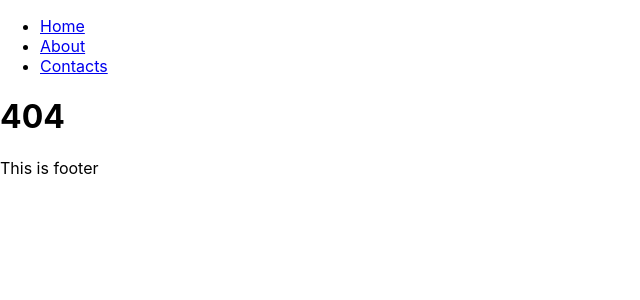
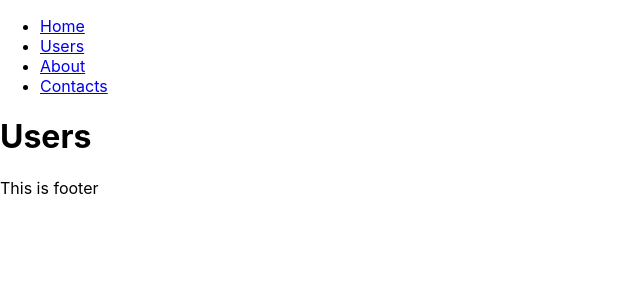
Before and after one commit to fc-fullstack-courses/react-lessons, a React (Create React App) app: page /users in a window 1280 px wide. Before the commit this address had no page. Shown: the top 300 px of the page, without its empty margins (0-640 px from the left). Built offline with nearby package versions, Linux system fonts and the light colour scheme.

Commit message:
Add UsersPage

```diff
--- a/src/App.js
+++ b/src/App.js
@@ -7,6 +7,7 @@ import AboutPage from './pages/About';
 import ContactsPage from './pages/ContactsPage';
 import HomePage from './pages/HomePage';
 import NotFoundPage from './pages/NotFoundPage';
+import UsersPage from './pages/UsersPage';
 
 function App() {
   return (
@@ -14,6 +15,7 @@ function App() {
       <Header />
       <Switch>
         <Route path="/" exact component={HomePage} />
+        <Route path="/users" component={UsersPage} />
 
         <Route
           path="/about"
--- a/src/components/Header/index.jsx
+++ b/src/components/Header/index.jsx
@@ -8,6 +8,7 @@ class Header extends Component {
         <nav>
           <ul>
             <li><Link to='/'>Home</Link></li>
+            <li><Link to='/users'>Users</Link></li>
             <li><Link to='/about'>About</Link></li>
             <li><Link to='/contacts'>Contacts</Link></li>
           </ul>
--- /dev/null
+++ b/src/pages/UsersPage/index.jsx
@@ -0,0 +1,9 @@
+function UsersPage() {
+  return (
+    <main>
+      <h1>Users</h1>
+    </main>
+  );
+}
+
+export default UsersPage;
```
